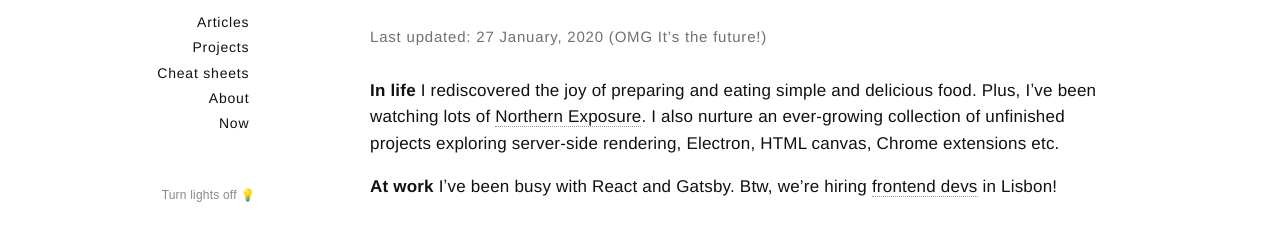
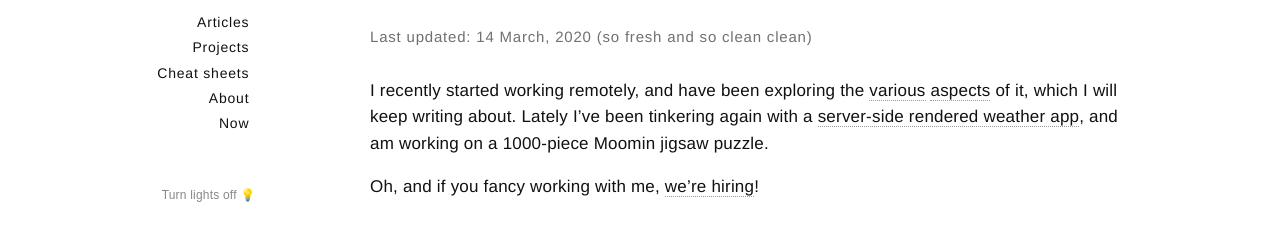
Before and after one commit to eszterkv/eszter.space, a Gatsby site: page /now in a window 1280 px wide. Shown: the part 185-426 px from the top of the page. Built offline with nearby package versions, Linux system fonts and the light colour scheme; Gatsby itself is replaced by a stand-in of ours; some packages are replaced by stand-ins of ours; a web font is replaced by a local one.

Commit message:
update now

```diff
--- a/src/pages/now.mdx
+++ b/src/pages/now.mdx
@@ -5,10 +5,10 @@ import { Timestamp } from '../components/styled';
 
 # Now
 
-<Timestamp prefix="Last updated:" date="27 January, 2020 (OMG It’s the future!)" />
+<Timestamp prefix="Last updated:" date="14 March, 2020 (so fresh and so clean clean)" />
 
-**In life** I rediscovered the joy of preparing and eating simple and delicious food. Plus, Iʼve been watching lots of [Northern Exposure](https://www.imdb.com/title/tt0098878/). I also nurture an ever-growing collection of unfinished projects exploring server-side rendering, Electron, HTML canvas, Chrome extensions etc.
+I recently started working remotely, and have been exploring the [various](/wfh) [aspects](/wfh-tips) of it, which I will keep writing about. Lately I’ve been tinkering again with a [server-side rendered weather app](https://github.com/c0derabbit/w2), and am working on a 1000-piece Moomin jigsaw puzzle.
 
-**At work** Iʼve been busy with React and Gatsby. Btw, we’re hiring [frontend devs](https://careers.fidel.uk/jobs/242473-front-end-engineer) in Lisbon!
+Oh, and if you fancy working with me, [we’re hiring](https://careers.fidel.uk/jobs)!
 
 </Layout>
```
